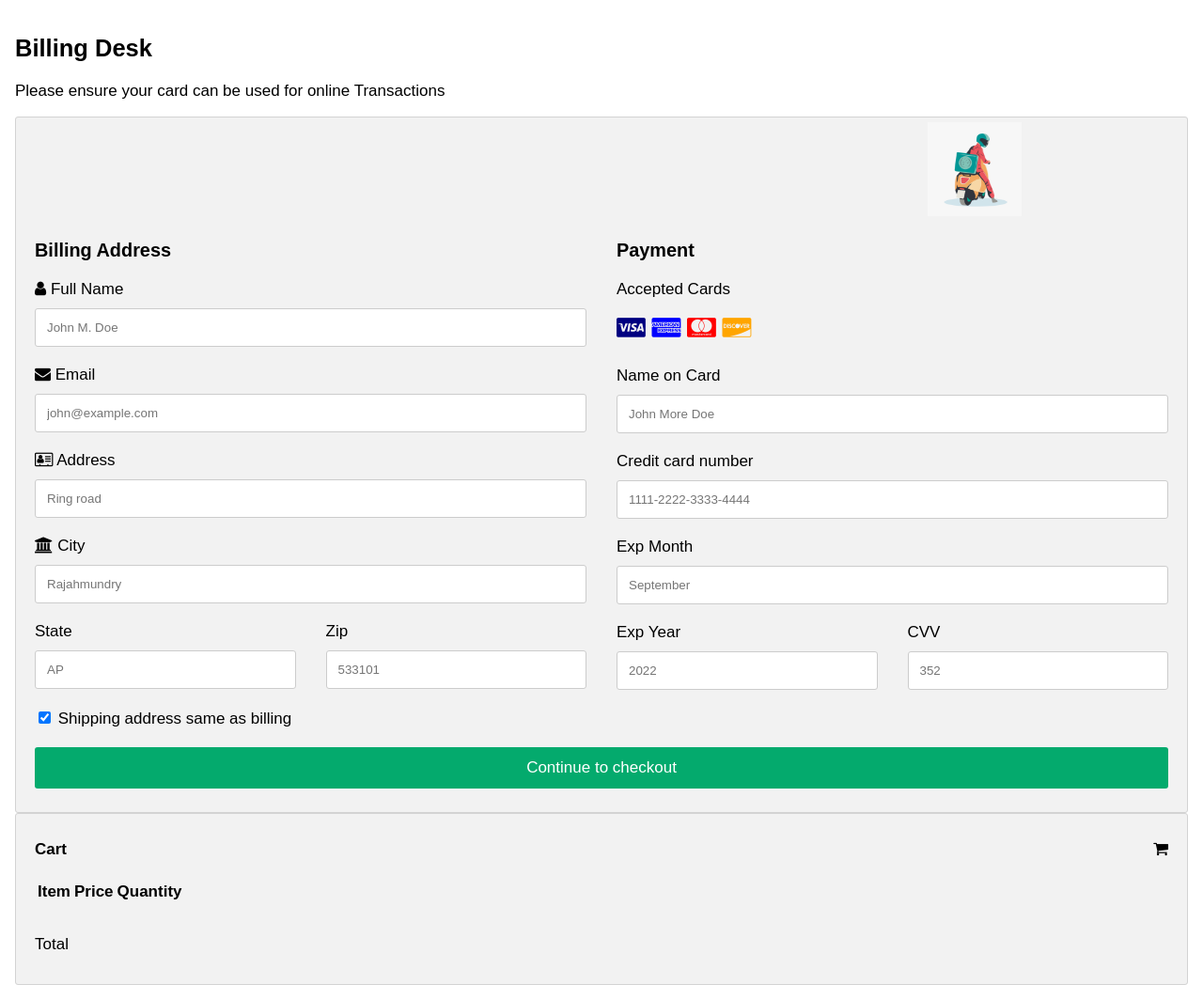
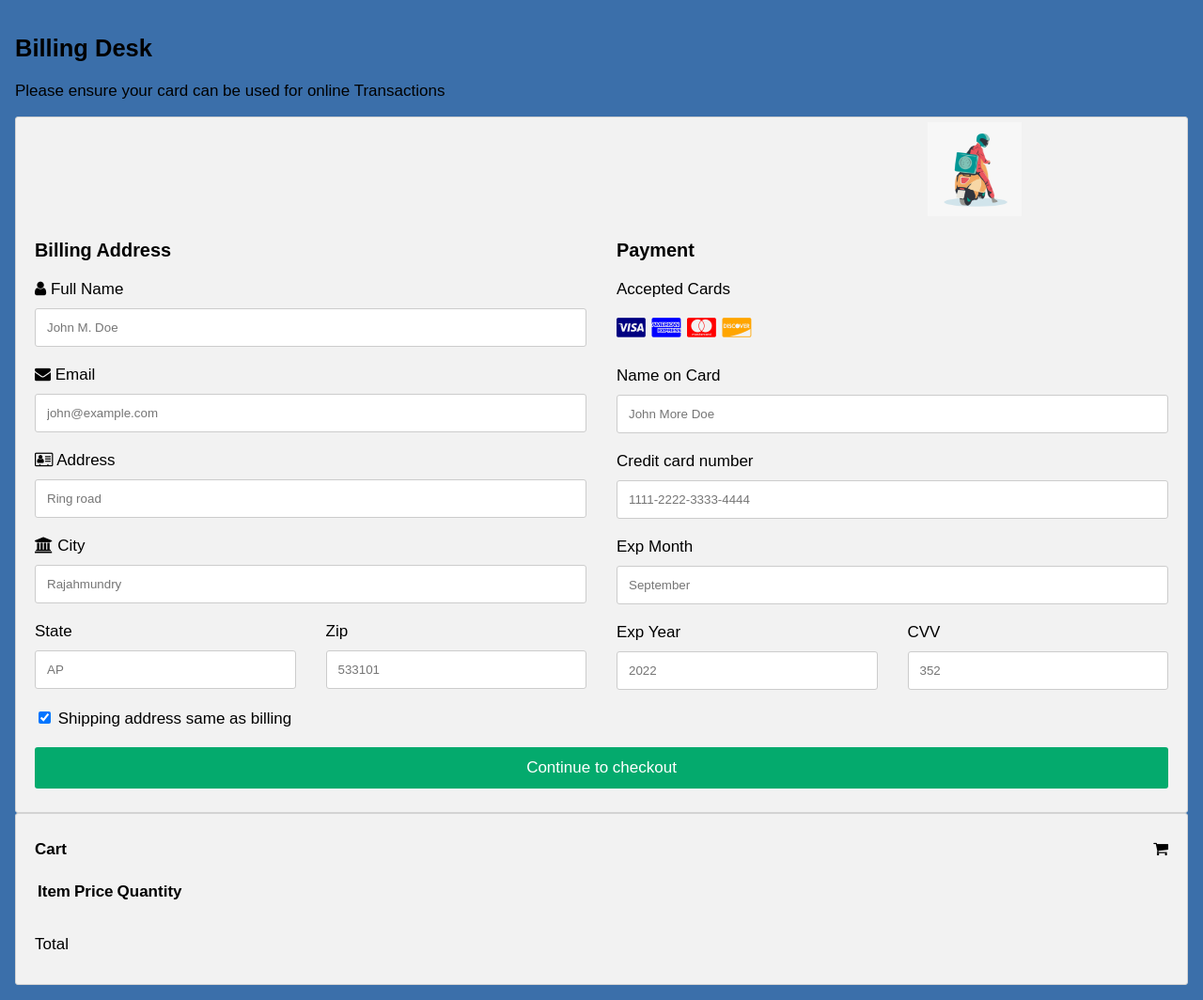
Before and after one commit to Mehul541/DeliveryApp, a Flask app: page /checkout in a window 1280 px wide. Shown: the whole page at 94% size. Run offline with Flask 2, Linux system fonts and the light colour scheme; lists and menus that the app fills with data are empty; some libraries are stand-ins or nearby versions.

Commit message:
minor update

```diff
--- a/templates/checkout.html
+++ b/templates/checkout.html
@@ -119,6 +119,9 @@
     .paddingBetweenCols td {
       padding: 0 15px;
     }
+    body{
+      background-color:rgb(59, 111, 170);
+    }
   </style>
 </head>
 
--- a/templates/thankyou.html
+++ b/templates/thankyou.html
@@ -37,7 +37,7 @@
 
 <body>
     <div class="center">
-      <img src="static/Thankyou.jpg" style="width: 750px;">
+      <img src="static/Thankyou.jpeg" style="width: 750px;">
     </div>
 </body>
 </html>
```
Also changed, not shown: static/Thankyou.jpeg (added), static/Thankyou.jpg (deleted).
